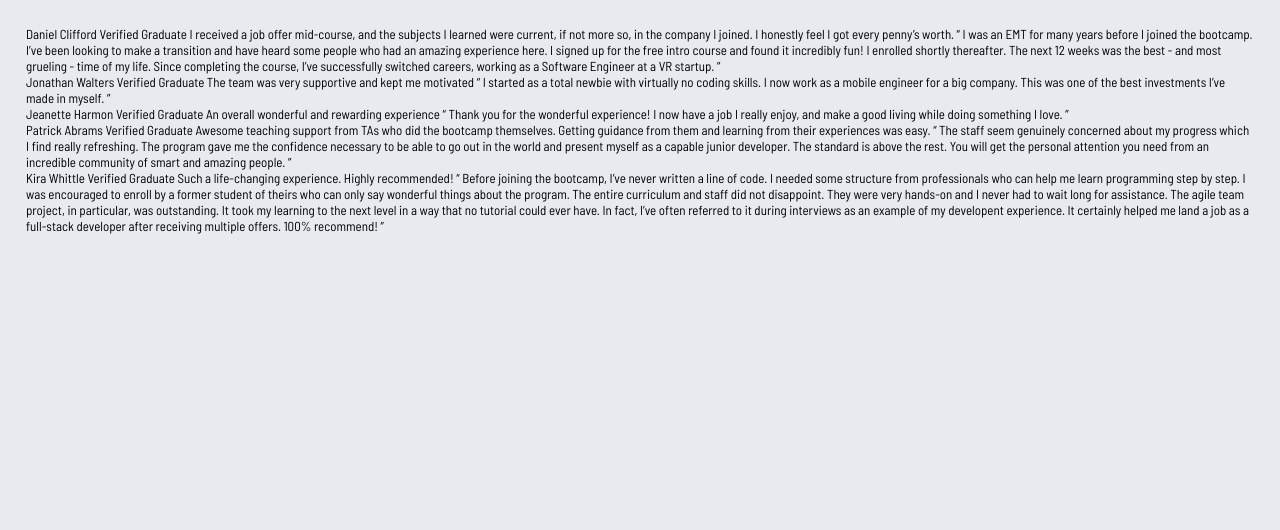
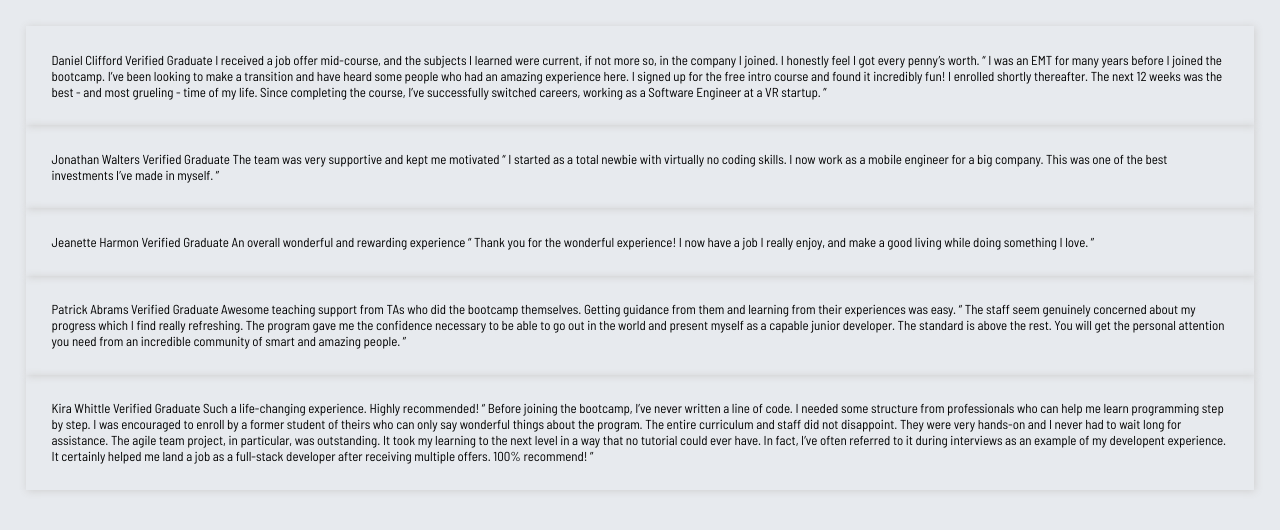
Before and after one commit to BCEESAY10/testimonials-grid-section, a plain HTML site: page index.html in a window 1280 px wide. Drawn offline with Linux system fonts and the light colour scheme.

Commit message:
more stylings added

```diff
--- a/styles.css
+++ b/styles.css
@@ -36,3 +36,29 @@ body{
 .container{
     width: 100%;
 }
+
+.container > article{
+    box-shadow: 1px 1px 8px var(--gray-200);
+    width: 100%;
+    padding: clamp(1.5rem, 2vw, 2rem);
+}
+
+.container .daniel{
+
+}
+
+.container .jonathan{
+
+}
+
+.container .jeanette{
+
+}
+
+.container .patrick{
+
+}
+
+.container .kira{
+
+}
```
